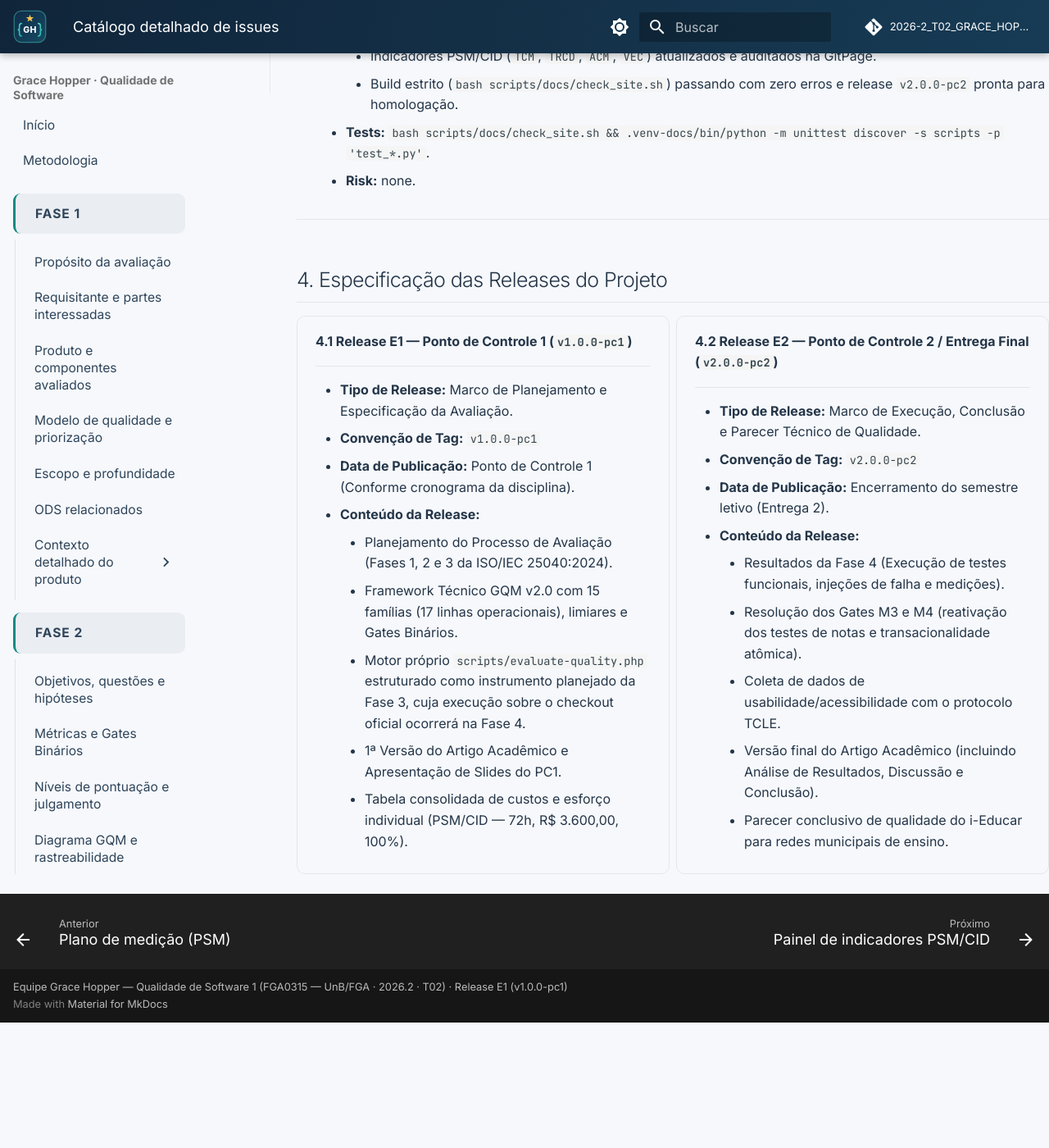
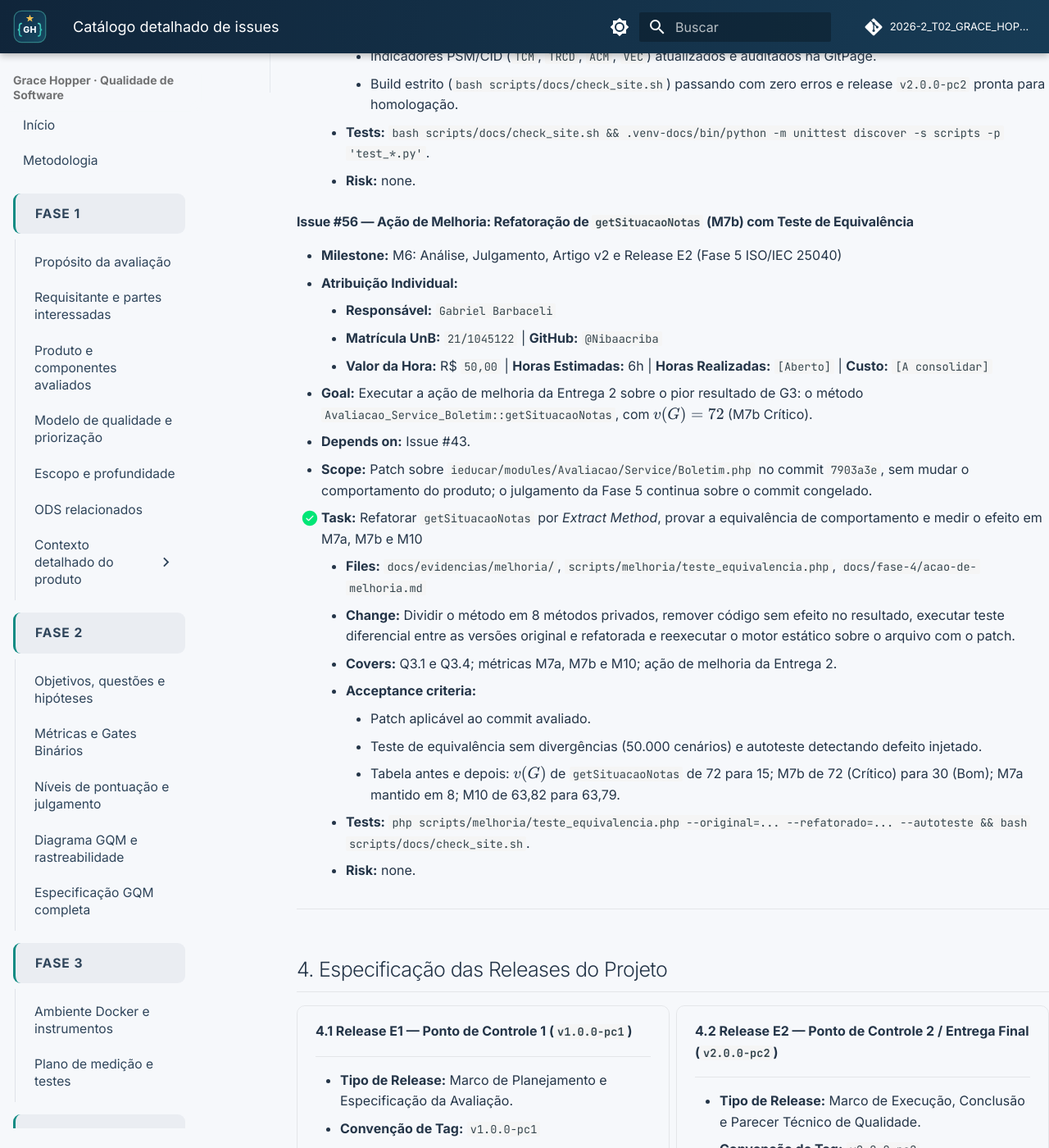
Before and after one commit to FCTE-Qualidade-de-Software-1/2026-2_T02_GRACE_HOPPER, an MkDocs documentation site: the page built from docs/gestao_projeto_releases_milestones_issues.md, in a window 1280 px wide and 1400 px high, scrolled down 30424 px. Shown: the whole window at 82% size. Built offline with MkDocs 1.6.1 and Material for MkDocs 9.7.7, drawn with Linux system fonts in a browser that asks for light colours; comment, search, counter and statistics services are not loaded; before the commit the page ends 31671 px from its top, so only the background shows below that.

Commit message:
docs(gestao): registrar a Issue #56 da ação de melhoria

```diff
--- a/docs/gestao_projeto_releases_milestones_issues.md
+++ b/docs/gestao_projeto_releases_milestones_issues.md
@@ -800,6 +800,27 @@ Cada issue abaixo foi detalhada de forma atômica e rastreável, contendo seçõ
     - **Tests:** `bash scripts/docs/check_site.sh && .venv-docs/bin/python -m unittest discover -s scripts -p 'test_*.py'`.
     - **Risk:** none.
 
+#### Issue #56 — Ação de Melhoria: Refatoração de `getSituacaoNotas` (M7b) com Teste de Equivalência
+
+- **Milestone:** M6: Análise, Julgamento, Artigo v2 e Release E2 (Fase 5 ISO/IEC 25040)
+- **Atribuição Individual:**
+    - **Responsável:** `Gabriel Barbaceli`
+    - **Matrícula UnB:** `21/1045122` | **GitHub:** `@Nibaacriba`
+    - **Valor da Hora:** R$ `50,00` | **Horas Estimadas:** 6h | **Horas Realizadas:** `[Aberto]` | **Custo:** `[A consolidar]`
+- **Goal:** Executar a ação de melhoria da Entrega 2 sobre o pior resultado de G3: o método `Avaliacao_Service_Boletim::getSituacaoNotas`, com $v(G) = 72$ (M7b Crítico).
+- **Depends on:** Issue #43.
+- **Scope:** Patch sobre `ieducar/modules/Avaliacao/Service/Boletim.php` no commit `7903a3e`, sem mudar o comportamento do produto; o julgamento da Fase 5 continua sobre o commit congelado.
+- [x] **Task:** Refatorar `getSituacaoNotas` por *Extract Method*, provar a equivalência de comportamento e medir o efeito em M7a, M7b e M10
+    - **Files:** `docs/evidencias/melhoria/`, `scripts/melhoria/teste_equivalencia.php`, `docs/fase-4/acao-de-melhoria.md`
+    - **Change:** Dividir o método em 8 métodos privados, remover código sem efeito no resultado, executar teste diferencial entre as versões original e refatorada e reexecutar o motor estático sobre o arquivo com o patch.
+    - **Covers:** Q3.1 e Q3.4; métricas M7a, M7b e M10; ação de melhoria da Entrega 2.
+    - **Acceptance criteria:**
+        - Patch aplicável ao commit avaliado.
+        - Teste de equivalência sem divergências (50.000 cenários) e autoteste detectando defeito injetado.
+        - Tabela antes e depois: $v(G)$ de `getSituacaoNotas` de 72 para 15; M7b de 72 (Crítico) para 30 (Bom); M7a mantido em 8; M10 de 63,82 para 63,79.
+    - **Tests:** `php scripts/melhoria/teste_equivalencia.php --original=... --refatorado=... --autoteste && bash scripts/docs/check_site.sh`.
+    - **Risk:** none.
+
 ---
 
 ## 4. Especificação das Releases do Projeto
```
Also changed, not shown: docs/fase-4/acao-de-melhoria.md (+1 -1 lines).
